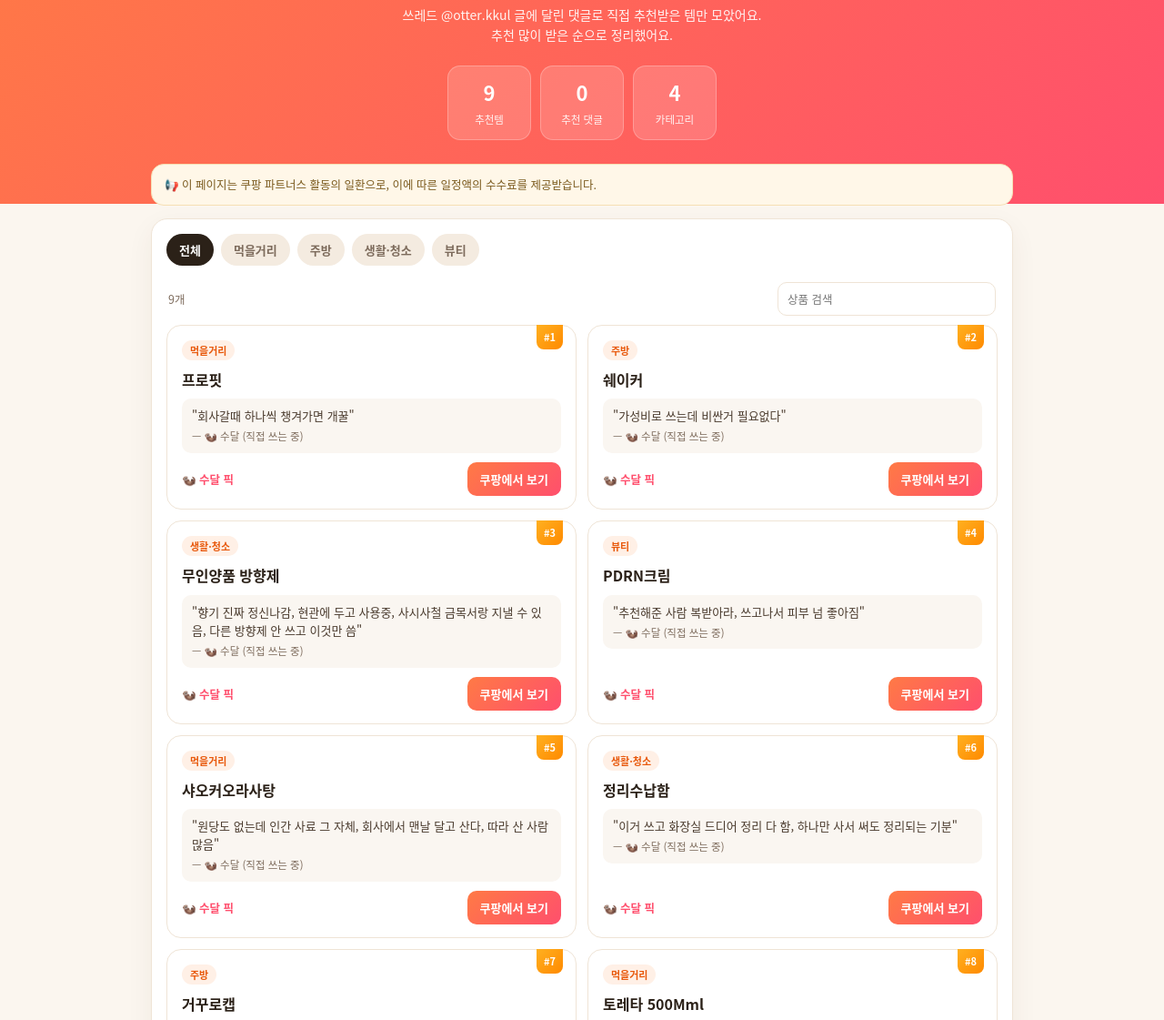
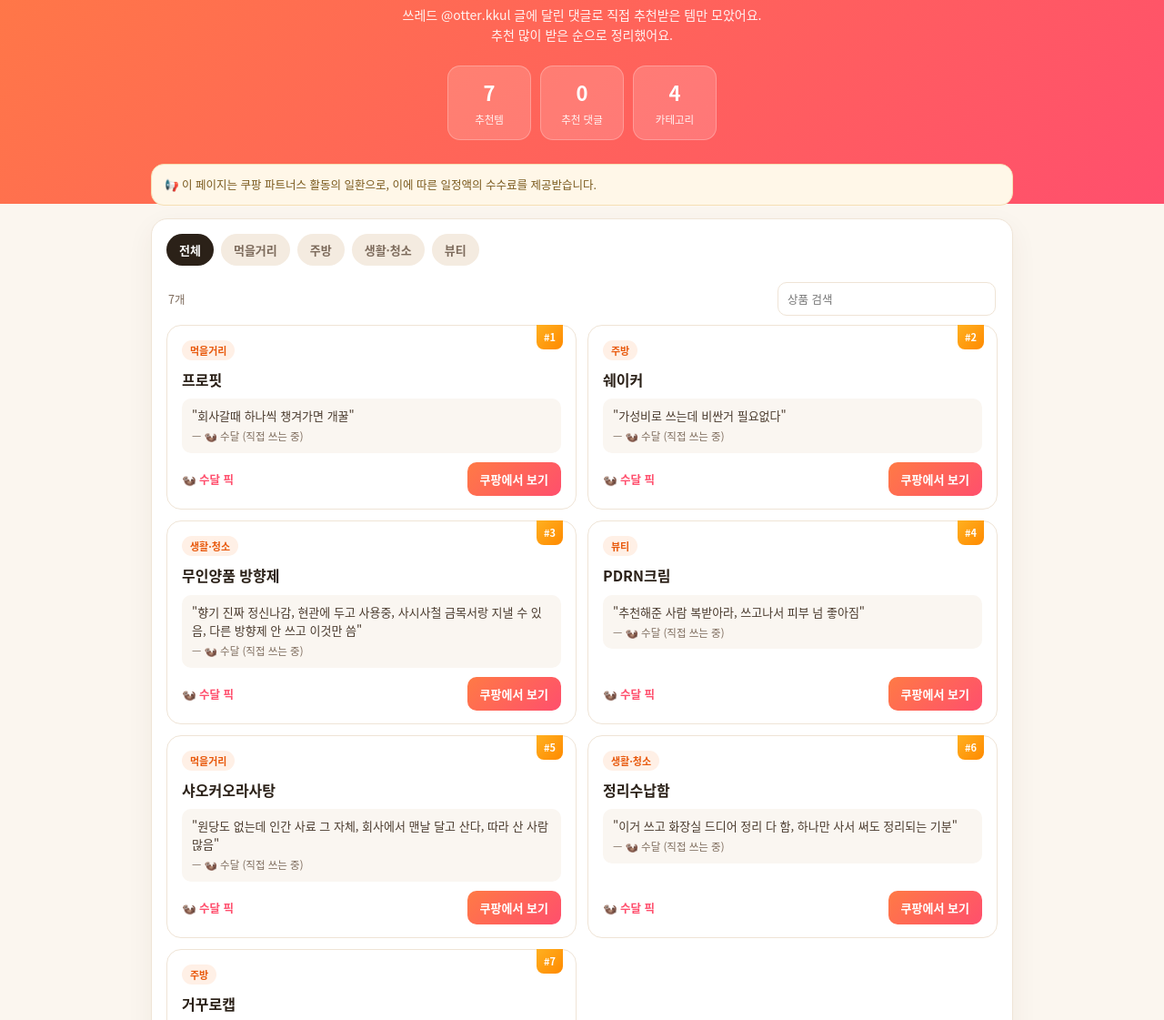
Before and after one commit to mandaaaaaarin/otter.kkul, a plain HTML site: page index.html in a window 1280 px wide. Shown: the part 124-1245 px from the top of the page at 91% size. Drawn offline with Linux system fonts and the light colour scheme.

Commit message:
추천템 페이지 갱신 2026-10-22 13:20

```diff
--- a/index.html
+++ b/index.html
@@ -4,7 +4,7 @@
 <title>수달이 모은 진짜 추천템 · @otter.kkul</title>
 <meta name="description" content="쓰레드 댓글로 직접 추천받은 생활 꿀템 모음 · @otter.kkul">
 <meta property="og:title" content="수달이 모은 진짜 추천템">
-<meta property="og:description" content="쓰레드 댓글로 직접 추천받은 꿀템 9개">
+<meta property="og:description" content="쓰레드 댓글로 직접 추천받은 꿀템 7개">
 <style>
 :root{--bg:#fbf6ef;--card:#fff;--ink:#2b2118;--sub:#7d6b5c;--line:#efe4d6;--o1:#ff7a45;--o2:#ff4f6d;--chip:#f4ebe0;--ok:#16a34a}
 *{box-sizing:border-box;margin:0;padding:0}
@@ -42,7 +42,7 @@ footer a{color:var(--ink);font-weight:800}
 </style></head><body>
 <section class="hero"><span class="badge">🦦 THREADS 댓글 추천 모음</span>
 <h1>수달이 모은 진짜 추천템</h1><p>쓰레드 @otter.kkul 글에 달린 댓글로 직접 추천받은 템만 모았어요.<br>추천 많이 받은 순으로 정리했어요.</p>
-<div class="stats"><div class="stat"><b>9</b><span>추천템</span></div><div class="stat"><b>0</b><span>추천 댓글</span></div><div class="stat"><b>4</b><span>카테고리</span></div></div></section>
+<div class="stats"><div class="stat"><b>7</b><span>추천템</span></div><div class="stat"><b>0</b><span>추천 댓글</span></div><div class="stat"><b>4</b><span>카테고리</span></div></div></section>
 <main class="wrap">
 <div class="notice">📢 이 페이지는 쿠팡 파트너스 활동의 일환으로, 이에 따른 일정액의 수수료를 제공받습니다.</div>
 <div class="panel">
@@ -54,7 +54,7 @@ footer a{color:var(--ink);font-weight:800}
 <a href="https://www.threads.com/@otter.kkul" target="_blank" rel="noopener">@otter.kkul 팔로우하고 새 추천템 받아보기</a><br>
 내 댓글이 소개되는 게 싫다면 DM 주세요. 바로 내릴게요.</footer>
 <script>
-const D=[{"n": "프로핏", "c": "먹을거리", "u": "https://link.coupang.com/a/h1t50y6b6a", "k": 0, "q": [{"u": "otter.kkul", "t": "회사갈때 하나씩 챙겨가면 개꿀", "m": true}]}, {"n": "쉐이커", "c": "주방", "u": "https://link.coupang.com/a/h1t0xhATmK", "k": 0, "q": [{"u": "otter.kkul", "t": "가성비로 쓰는데 비싼거 필요없다", "m": true}]}, {"n": "무인양품 방향제", "c": "생활·청소", "u": "https://link.coupang.com/a/h1Okfe3KDc", "k": 0, "q": [{"u": "otter.kkul", "t": "향기 진짜 정신나감, 현관에 두고 사용중, 사시사철 금목서랑 지낼 수 있음, 다른 방향제 안 쓰고 이것만 씀", "m": true}]}, {"n": "PDRN크림", "c": "뷰티", "u": "https://link.coupang.com/a/h1O13vsULY", "k": 0, "q": [{"u": "otter.kkul", "t": "추천해준 사람 복받아라, 쓰고나서 피부 넘 좋아짐", "m": true}]}, {"n": "샤오커오라사탕", "c": "먹을거리", "u": "https://link.coupang.com/a/h1O8fDSVZA", "k": 0, "q": [{"u": "otter.kkul", "t": "원당도 없는데 인간 사료 그 자체, 회사에서 맨날 달고 산다, 따라 산 사람 많음", "m": true}]}, {"n": "정리수납함", "c": "생활·청소", "u": "https://link.coupang.com/a/h1PdT3ZSCq", "k": 0, "q": [{"u": "otter.kkul", "t": "이거 쓰고 화장실 드디어 정리 다 함, 하나만 사서 써도 정리되는 기분", "m": true}]}, {"n": "거꾸로캡", "c": "주방", "u": "https://link.coupang.com/a/h1PpY9FTZA", "k": 0, "q": [{"u": "otter.kkul", "t": "맨날 중심 맞춘다고 난리쳤는데 안 넘어지고 바로 잘 나옴", "m": true}]}, {"n": "토레타 500Mml", "c": "먹을거리", "u": "https://link.coupang.com/a/h0ymAQLLjg", "k": 0, "q": []}, {"n": "후추", "c": "먹을거리", "u": "https://link.coupang.com/a/h1bdadKVqu", "k": 0, "q": []}],CATS=["먹을거리", "주방", "생활·청소", "뷰티"];let cat="전체";
+const D=[{"n": "프로핏", "c": "먹을거리", "u": "https://link.coupang.com/a/h1t50y6b6a", "k": 0, "q": [{"u": "otter.kkul", "t": "회사갈때 하나씩 챙겨가면 개꿀", "m": true}]}, {"n": "쉐이커", "c": "주방", "u": "https://link.coupang.com/a/h1t0xhATmK", "k": 0, "q": [{"u": "otter.kkul", "t": "가성비로 쓰는데 비싼거 필요없다", "m": true}]}, {"n": "무인양품 방향제", "c": "생활·청소", "u": "https://link.coupang.com/a/h1Okfe3KDc", "k": 0, "q": [{"u": "otter.kkul", "t": "향기 진짜 정신나감, 현관에 두고 사용중, 사시사철 금목서랑 지낼 수 있음, 다른 방향제 안 쓰고 이것만 씀", "m": true}]}, {"n": "PDRN크림", "c": "뷰티", "u": "https://link.coupang.com/a/h1O13vsULY", "k": 0, "q": [{"u": "otter.kkul", "t": "추천해준 사람 복받아라, 쓰고나서 피부 넘 좋아짐", "m": true}]}, {"n": "샤오커오라사탕", "c": "먹을거리", "u": "https://link.coupang.com/a/h1O8fDSVZA", "k": 0, "q": [{"u": "otter.kkul", "t": "원당도 없는데 인간 사료 그 자체, 회사에서 맨날 달고 산다, 따라 산 사람 많음", "m": true}]}, {"n": "정리수납함", "c": "생활·청소", "u": "https://link.coupang.com/a/h1PdT3ZSCq", "k": 0, "q": [{"u": "otter.kkul", "t": "이거 쓰고 화장실 드디어 정리 다 함, 하나만 사서 써도 정리되는 기분", "m": true}]}, {"n": "거꾸로캡", "c": "주방", "u": "https://link.coupang.com/a/h1PpY9FTZA", "k": 0, "q": [{"u": "otter.kkul", "t": "맨날 중심 맞춘다고 난리쳤는데 안 넘어지고 바로 잘 나옴", "m": true}]}],CATS=["먹을거리", "주방", "생활·청소", "뷰티"];let cat="전체";
 const esc=s=>String(s).replace(/[&<>"]/g,c=>({"&":"&amp;","<":"&lt;",">":"&gt;",'"':"&quot;"}[c]));
 function draw(){const q=document.getElementById("q").value.trim().toLowerCase();
  const rows=D.map((d,i)=>({...d,r:i+1})).filter(d=>(cat==="전체"||d.c===cat)&&(!q||d.n.toLowerCase().includes(q)));
```
